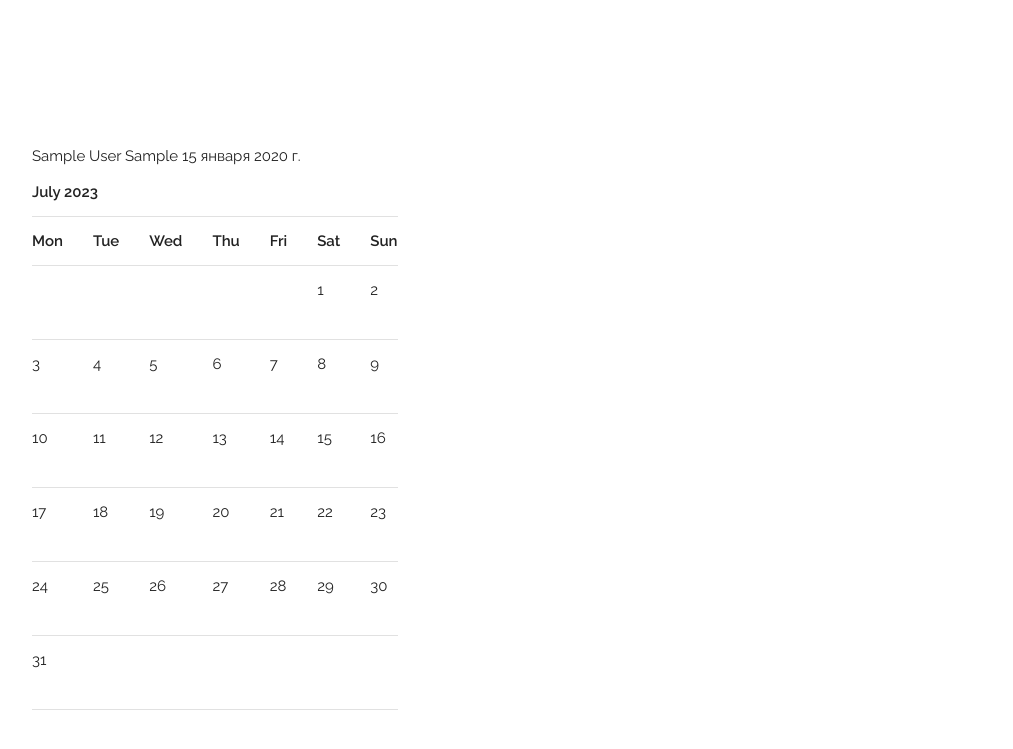
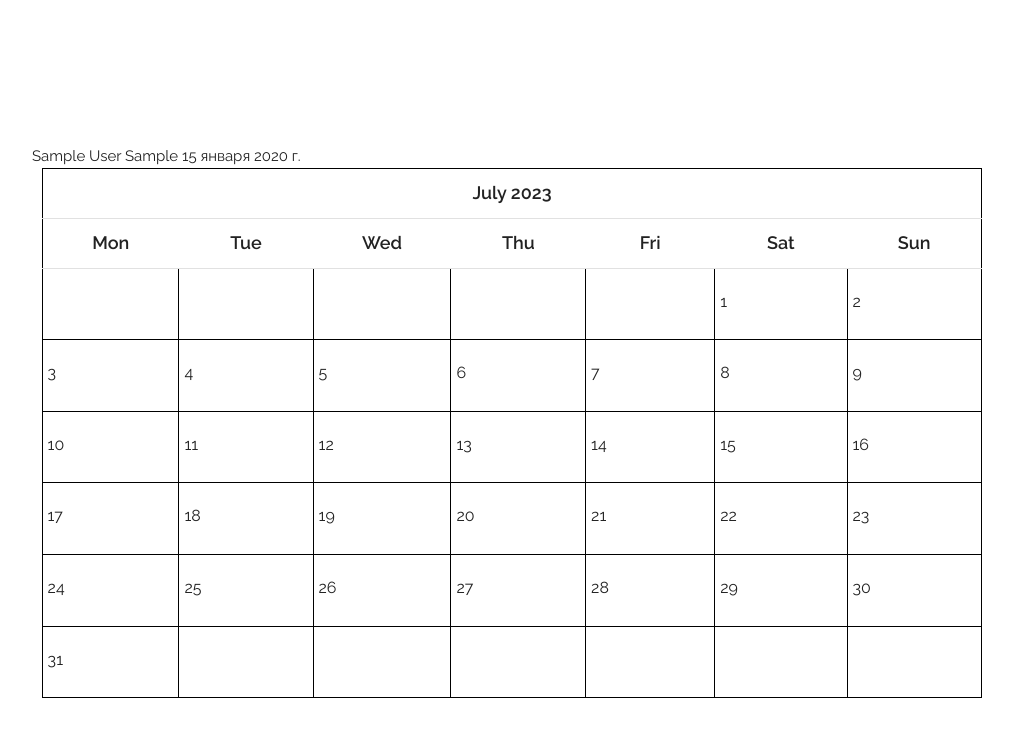
Before and after one commit to Nihither/savanna, a Django app: page /teacher/1 in a window 1280 px wide. Shown: the top 749 px of the page, without its empty margins (128-1141 px from the left). Run offline with Django 4.2, Linux system fonts and the light colour scheme; tables that the repository leaves empty hold one stand-in row (values such as "Sample post"); some libraries are stand-ins or nearby versions.

Commit message:
calendar css

```diff
--- a/static/css/custom.css
+++ b/static/css/custom.css
@@ -37,3 +37,42 @@
 }
 
 /* End of modal window */
+
+/* Calendar section */
+
+.calendar {
+    width: 98%;
+    margin: auto;
+    font-size: 13px;
+  }
+
+  .calendar tr, .calendar td {
+    border: 1px solid black;
+  }
+
+  .calendar th {
+    padding: 10px;
+    text-align: center;
+    font-size: 18px;
+  }
+
+  .calendar td {
+    width: 200px;
+    min-height: 50px;
+    padding: 20px 0px 0px 5px;
+  }
+
+  .month {
+    font-size: 25px;
+  }
+
+  .date {
+    font-size: 16px;
+  }
+
+  ul {
+    height: 100%;
+    padding: 0px 5px 0px 20px;
+  }
+
+/* End of Calendar section */
```
